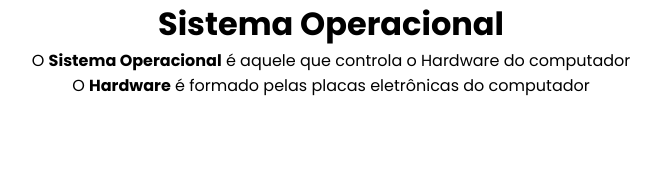
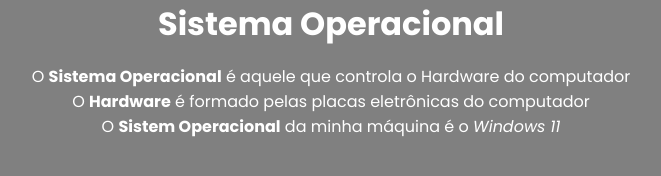
Before and after one commit to Guuiilhermee/teste_cyber, a plain HTML site: page index.html in a window 1280 px wide. Shown: the whole page, without its empty margins (309-970 px from the left). Drawn offline with Linux system fonts and the light colour scheme.

Commit message:
versão três

```diff
--- a/index.html
+++ b/index.html
@@ -7,8 +7,12 @@
     <title>Página Web</title>
 </head>
 <body>
+    <!--Título e Texto-->
     <h1>Sistema Operacional</h1>
-    <p>O <b>Sistema Operacional</b> é aquele que controla o Hardware do computador</p>
-    <p>O <b>Hardware</b> é formado pelas placas eletrônicas do computador</p>
+    <div class="texto">
+        <p>O <b>Sistema Operacional</b> é aquele que controla o Hardware do computador</p>
+        <p>O <b>Hardware</b> é formado pelas placas eletrônicas do computador</p>
+        <p>O <b>Sistem Operacional</b> da minha máquina é o <i>Windows 11</i></p>
+    </div>
 </body>
 </html>
--- a/style.css
+++ b/style.css
@@ -8,12 +8,16 @@
 
 body{
     font-family: "Poppins", sans-serif;
+    background-color: gray;
 }
 
 h1{
     text-align: center;
+    color: #fff;
 }
 
-p{
+.texto{
     text-align: center;
+    color: #fff;
+    margin-top: 1rem;
 }
```
